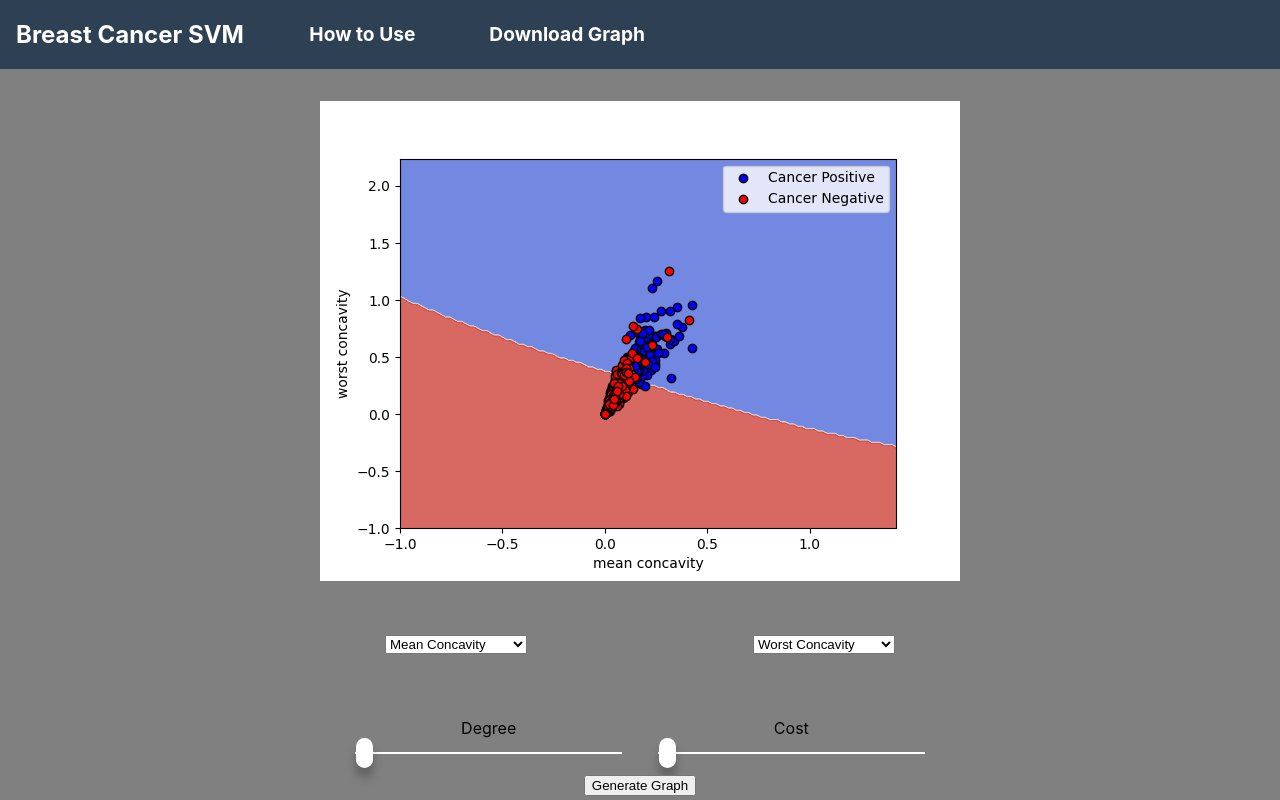
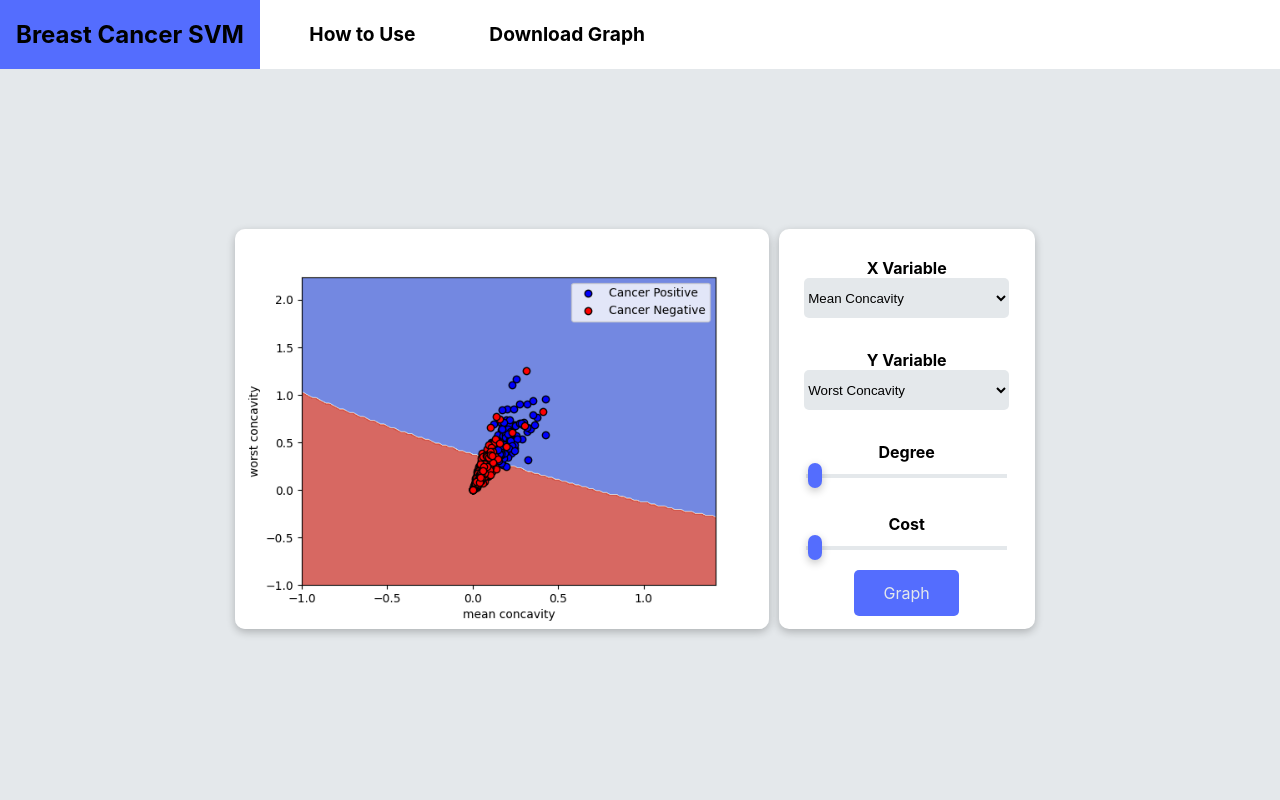
Before and after one commit to rdey0/Breast-Cancer-Support-Vector-Machine, a React (Create React App) app in the folder client/: page / in a window 1280 px wide. Built offline with nearby package versions, Linux system fonts and the light colour scheme.

Commit message:
change control layout

```diff
--- a/client/src/App.css
+++ b/client/src/App.css
@@ -1,20 +1,31 @@
 /* Fonts and Colors */
 :root {
-  --background:gray;
-  --header: #2e4054;
-  --accent: #1ab394;
+  --background: #e4e8eb;
+  /*--header: #2e4054;*/
+  --accent: #546dfe;
+  --accent-light: #5f76fc;
+  --header:white;
+  /*--accent: #1ab394;*/
 }
 
+html, body, #root, .App {
+  height: 100%;
+}
 html{
   background-color: var(--background);
+  height: 100%;
 }
 
+
 .App{
+  height: 100%;
+  width: 100%;
   background-color: transparent;
 }
 
 .gui-container {
   background-color: transparent;
+
 }
 
 /* Spacing and Size */
@@ -28,9 +39,11 @@ html{
 
 .App-header {
   display: flex;
-  color: white;
   background-color: var(--header);
-  margin-bottom: 2em;
+}
+
+.header-title {
+  background-color: var(--accent);
 }
 
 .header-item, .header-title {
@@ -51,65 +64,67 @@ html{
   font-weight: bold;
 }
 
-.parameter-selectors {
-  display: flex;
-  justify-content: center;
+select {
+  outline: none;
+  border: 0 solid black;
+  background-color: var(--background);
+  border-radius: 5px;
+  cursor: pointer;
+}
+.selector{
+  width: 80%;
+  height: 3em;
 }
 
 .selector-container {
-  padding: 3em;
-  width: 17em;
+  width: 100%;
+  margin: 1em 0;
 }
 
-.parameter-sliders {
-  display: flex;
-  justify-content: center;
+.slide-container {
+  margin: 1em;
 
 }
 
-.slide-container {
-  padding: 1em;
-
-}
 .slider::-webkit-slider-runnable-track {
   width: 100%;
   height: 1px;
   cursor: pointer;
   box-shadow: none;
-  background: #ffffff;
+  background: var(--background);
   border-radius: 0px;
-  border: 1px solid white;
+  border: 2px solid var(--background);
+  cursor: pointer;
 }
 .slider::-moz-range-track {
   width: 100%;
   height: 1px;
   cursor: pointer;
   box-shadow: none;
-  background: #ffffff;
+  background: var(--background);
   border-radius: 0px;
   border: 1px solid white;
 }
 .slider::-webkit-slider-thumb {
+  -webkit-appearance: none;
   box-shadow: none;
-  border: 0px solid #ffffff;
-  box-shadow: 0px 10px 10px rgba(0,0,0,0.25);
-  height: 30px;
-  width: 17px;
-  border-radius: 22px;
-  background: rgba(255,255,255,1);
+  box-shadow: rgba(0, 0, 0, 0.24) 0px 3px 8px;
+  height: 25px;
+  width: 14px;
+  border-radius: 8px;
+  background: var(--accent);
   cursor: pointer;
-  -webkit-appearance: none;
-  margin-top: -15px;
+  margin-top: -13px;
 }
 
 .slide::-moz-range-thumb {
   box-shadow: none;
-  border: 0px solid #ffffff;
-  box-shadow: 0px 10px 10px rgba(0,0,0,0.25);
+  border: 0px solid var(--accent);
+  box-shadow: rgba(0, 0, 0, 0.24) 0px 3px 8px;
   height: 30px;
   width: 17px;
   border-radius: 22px;
-  background: rgba(255,255,255,1);
+  background: var(--accent);
   cursor: pointer;
   -webkit-appearance: none;
   margin-top: -15px;
@@ -118,34 +133,65 @@ html{
   -webkit-appearance: none;
   appearance: none;
   outline: none;
-  width: 20em;
+  width: 90%;
 }
 
 .controls {
+  width: 20%;
   display: flex;
   flex-direction: column;
   justify-content: center;
+  align-content: center;
+  background-color: var(--header);
+  border-radius: 10px;
+  margin: 0 10px;
+  box-shadow: rgba(0, 0, 0, 0.24) 0px 3px 8px;
 }
+
+.control-label {
+  font-weight: bold;
+}
+
 /* Mouse-over effects */
 .slider:hover {
   opacity: 1; /* Fully shown on mouse-over */
 }
 
 .svm-display {
-  /*
-  pointer-events: none;
-  user-select: none;
-  */
+  height: 100%;
 }
 
 .svm-display img{
-
+  height: 100%;
+  width: 100%;
+  border-radius: 10px;
+  box-shadow: rgba(0, 0, 0, 0.24) 0px 3px 8px;
 }
 
 .gui-container {
-  height: 100%;
+  height: 50%;
   width: 100%;
   display: flex;
-  flex-direction: column;
   justify-content: center;
+  align-content: center;
+  margin: 10em 0;
 }
+
+.button-container {
+  width: 100%;
+}
+
+.update-graph {
+  color: var(--background);
+  background-color: var(--accent);
+  appearance: none;
+  padding: 0.8em;
+  cursor: pointer;
+  width: 5em;
+  margin: 0 auto;
+  border-radius: 5px;
+}
+
+.update-graph:hover {
+  background-color: var(--accent-light);
+}
--- a/client/src/App.js
+++ b/client/src/App.js
@@ -70,16 +70,12 @@ class App extends React.Component {
             <img src={this.state.plot_src} alt='graph'/>
           </div>
           <div className='controls'>
-            <div className='parameter-selectors'>
-              <Select label='X Variable' id='x_var' variable_name='mean concavity' onChange={this.handle_field_change}/>
-              <Select label='Y Variable' id='y_var' variable_name='worst concavity' onChange={this.handle_field_change}/>
-            </div>
-            <div className='parameter-sliders'>
-              <Slider label='Degree' id='degree' min='1' max='5' onChange={this.handle_field_change}/>
-              <Slider label='Cost' id='cost' min='1' max='10' onChange={this.handle_field_change}/>
-            </div>
-            <div>
-              <button type='button' onClick={this.refresh_graph}>Generate Graph</button>
+            <Select label='X Variable' id='x_var' variable_name='mean concavity' onChange={this.handle_field_change}/>
+            <Select label='Y Variable' id='y_var' variable_name='worst concavity' onChange={this.handle_field_change}/>
+            <Slider label='Degree' id='degree' min='1' max='5' onChange={this.handle_field_change}/>
+            <Slider label='Cost' id='cost' min='1' max='10' onChange={this.handle_field_change}/>
+            <div className='button-container'>
+              <div className='update-graph' onClick={this.refresh_graph}>Graph</div>
             </div>
           </div>
         </div>
--- a/client/src/components/select_box.js
+++ b/client/src/components/select_box.js
@@ -19,7 +19,8 @@ export default class select_box extends React.Component {
         return(
 
             <div className='selector-container'>
-                <select value={this.state.value} onChange={this.handleChange}>
+                <div className='control-label'>{this.props.label}</div>
+                <select className='selector' value={this.state.value} onChange={this.handleChange}>
                     <option value='mean concavity'>Mean Concavity</option>
                     <option value='mean texture'>Mean Texture</option>
                     <option value='mean compactness'>Mean Compactness</option>
--- a/client/src/components/slider.js
+++ b/client/src/components/slider.js
@@ -18,7 +18,7 @@ export default class slider extends React.Component {
     render(){
         return (
             <div className='slide-container'>
-                <div>{this.props.label}</div>
+                <div className='control-label'>{this.props.label}</div>
                 <input id={this.props.id} className="slider" type="range" min={this.props.min} max={this.props.max}
                     value={this.state.value} onChange={this.handleChange}/>
             </div>
```
Also changed, not shown: 1 other file (tests, documents, lock files or other folders).
